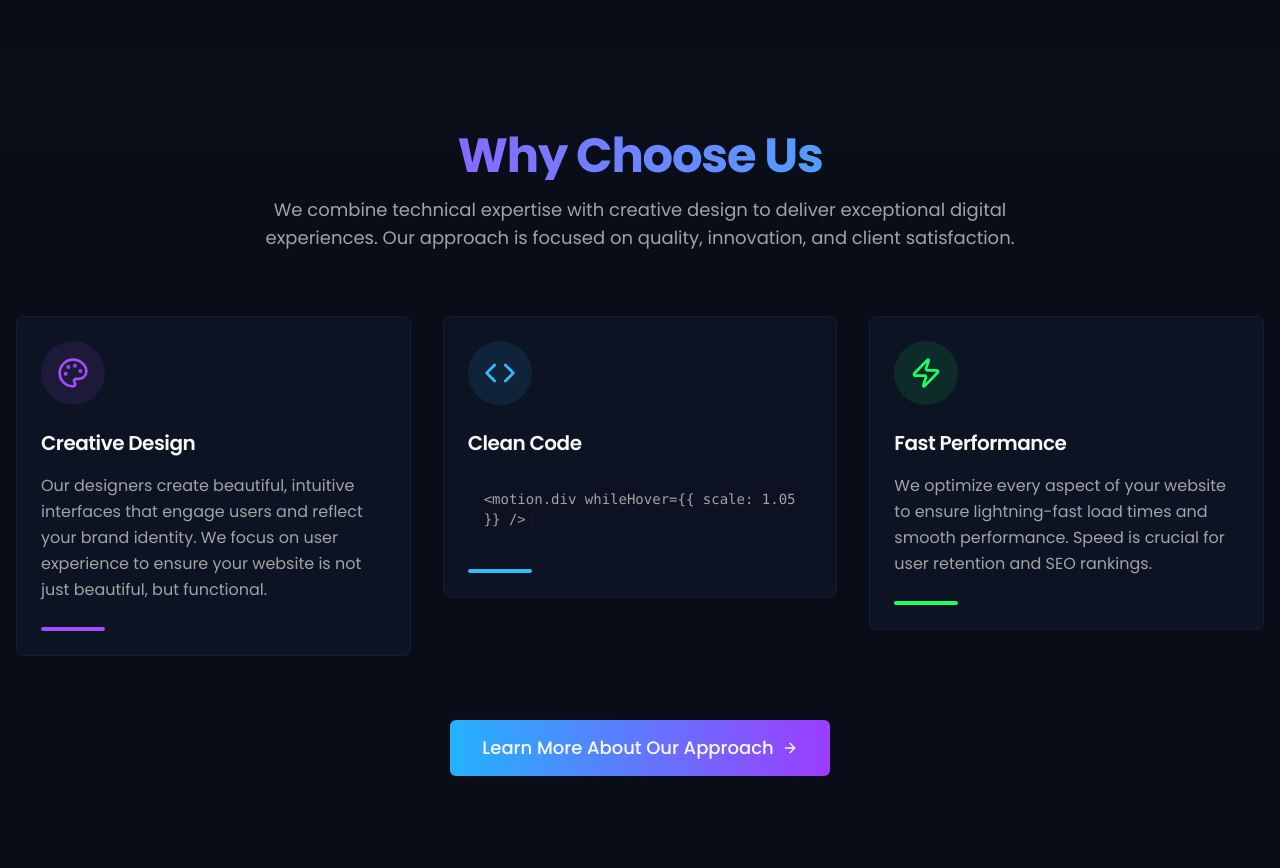
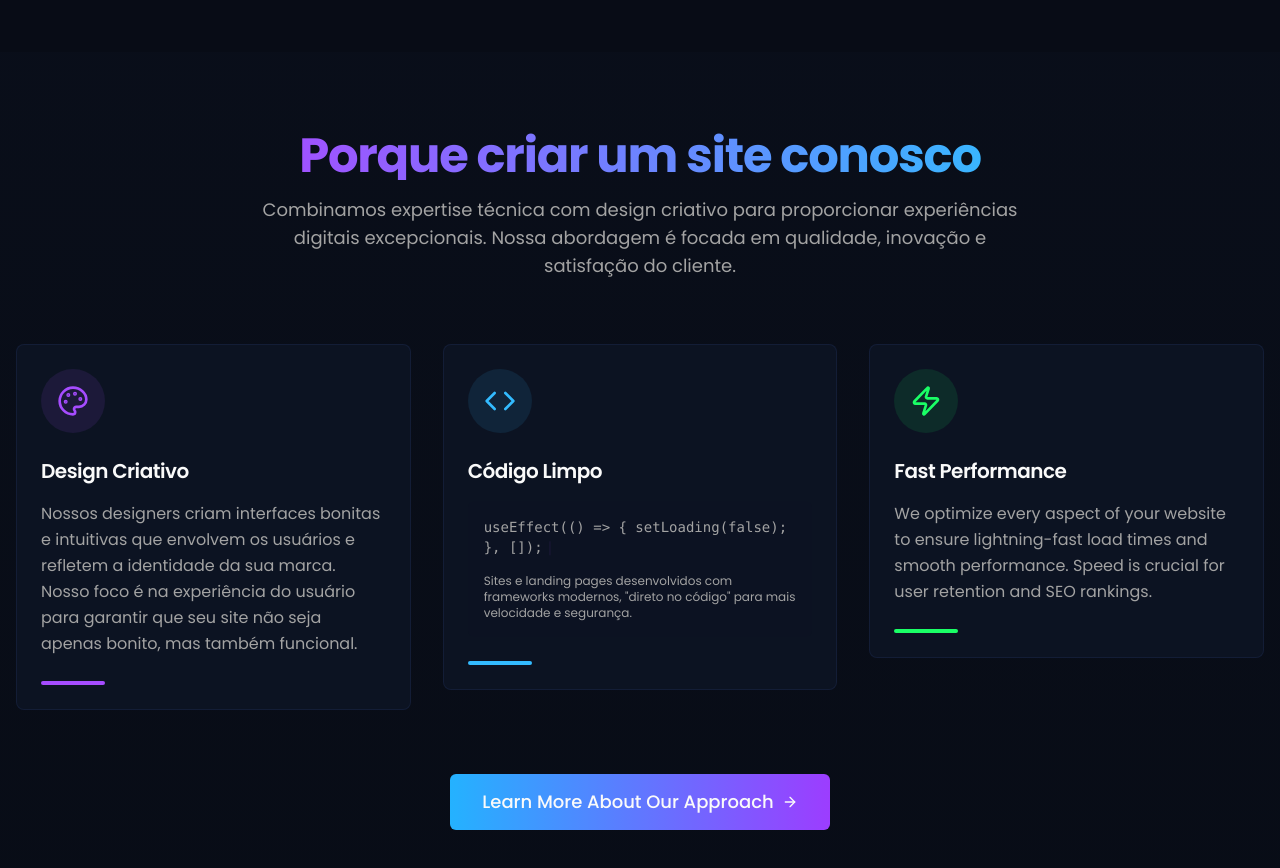
Before and after one commit to tiagojk13/wevolt, a Next.js app: page / in a window 1280 px wide. Shown: the part 3460-4328 px from the top of the page. Built offline with nearby package versions, Linux system fonts and the light colour scheme.

Commit message:
Atualiza conteudo value section

```diff
--- a/components/sections/value-proposition.tsx
+++ b/components/sections/value-proposition.tsx
@@ -8,7 +8,6 @@ import { Button } from "@/components/ui/button";
 
 export default function ValuePropositionSection() {
   const codeSnippets = [
-    "const animate = { opacity: [0, 1], y: [-20, 0] };",
     "<motion.div whileHover={{ scale: 1.05 }} />",
     "useEffect(() => { setLoading(false); }, []);",
     "const { scrollYProgress } = useScroll();",
@@ -19,10 +18,9 @@ export default function ValuePropositionSection() {
       <div className="container mx-auto px-4">
         <RevealAnimation>
           <div className="mx-auto mb-16 max-w-3xl text-center">
-            <h2 className="mb-4 gradient-text">Why Choose Us</h2>
+            <h2 className="mb-4 gradient-text">Porque criar um site conosco</h2>
             <p className="text-lg text-muted-foreground">
-              We combine technical expertise with creative design to deliver exceptional digital experiences.
-              Our approach is focused on quality, innovation, and client satisfaction.
+              Combinamos expertise técnica com design criativo para proporcionar experiências digitais excepcionais. Nossa abordagem é focada em qualidade, inovação e satisfação do cliente.
             </p>
           </div>
         </RevealAnimation>
@@ -43,11 +41,10 @@ export default function ValuePropositionSection() {
                 </motion.div>
               </div>
 
-              <h3 className="mb-4 text-xl font-semibold">Creative Design</h3>
+              <h3 className="mb-4 text-xl font-semibold">Design Criativo</h3>
 
               <p className="mb-6 flex-grow text-muted-foreground">
-                Our designers create beautiful, intuitive interfaces that engage users and reflect your brand identity.
-                We focus on user experience to ensure your website is not just beautiful, but functional.
+                Nossos designers criam interfaces bonitas e intuitivas que envolvem os usuários e refletem a identidade da sua marca. Nosso foco é na experiência do usuário para garantir que seu site não seja apenas bonito, mas também funcional.
               </p>
 
               <motion.div
@@ -73,7 +70,7 @@ export default function ValuePropositionSection() {
       </motion.div>
     </div>
 
-              <h3 className="mb-4 text-xl font-semibold">Clean Code</h3>
+    <h3 className="mb-4 text-xl font-semibold">Código Limpo</h3>
 
     <div className="mb-6 flex-grow rounded-md bg-card/50 p-4 font-mono text-sm text-muted-foreground">
       <TypewriterAnimation
@@ -83,6 +80,10 @@ export default function ValuePropositionSection() {
         deleteSpeed={20}
         delaySpeed={2000}
       />
+      {/* Texto fixo abaixo da animação */}
+      <div className="mt-4 font-sans font-normal text-xs text-muted-foreground">
+        Sites e landing pages desenvolvidos com frameworks modernos, "direto no código" para mais velocidade e segurança.
+      </div>
     </div>
 
     <motion.div
@@ -92,6 +93,7 @@ export default function ValuePropositionSection() {
     />
   </motion.div>
 </RevealAnimation>
+
 
           {/* Card 3 */}
           <RevealAnimation delay={0.6}>
```
Lines whose indentation alone changed are shown as unchanged.
